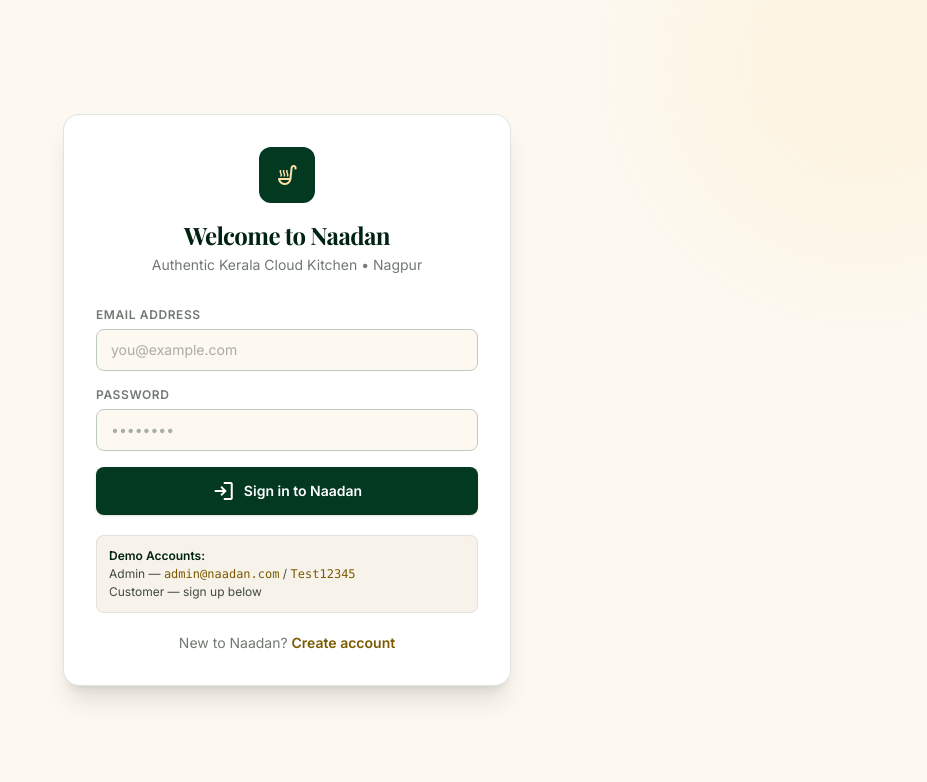
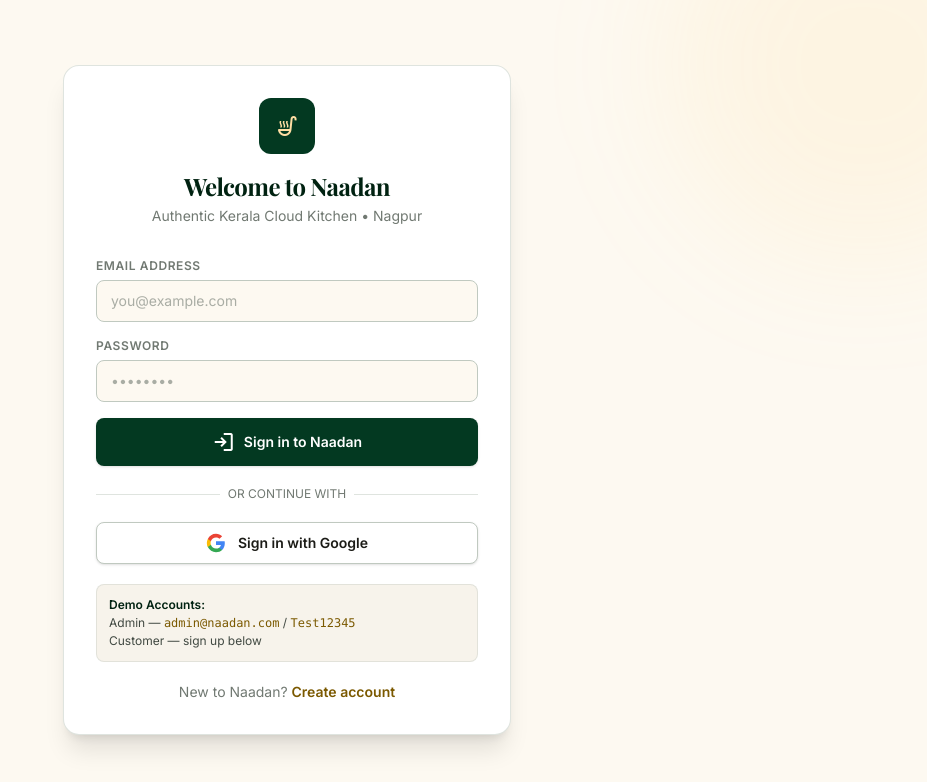
Before and after one commit to MOHD-TAHA-KHAN/naadan-platform, a Next.js app in the folder client/: page /login in a window 1280 px wide. Shown: the top 782 px of the page, without its empty margins (353-1280 px from the left). Built offline with nearby package versions, Linux system fonts and the light colour scheme; no server answers; a web font is replaced by a local one.

Commit message:
feat: complete oauth setup and resolve conflicts

```diff
--- a/client/src/actions/auth.ts
+++ b/client/src/actions/auth.ts
@@ -91,3 +91,7 @@
 export async function logoutAction() {
   await signOut({ redirectTo: "/login" })
 }
+
+export async function googleSignInAction() {
+  await signIn("google", { redirectTo: "/admin" })
+}
--- a/client/src/auth.config.ts
+++ b/client/src/auth.config.ts
@@ -12,7 +12,7 @@
     jwt({ token, user }) {
       if (user) {
         token.id = user.id
-        token.role = user.role as Role
+        token.role = (user.role as Role) ?? Role.USER
       }
       return token
     },
--- a/client/src/auth.ts
+++ b/client/src/auth.ts
@@ -1,13 +1,19 @@
 import NextAuth from "next-auth"
 import Credentials from "next-auth/providers/credentials"
+import Google from "next-auth/providers/google"
 import bcrypt from "bcryptjs"
 import { authConfig } from "./auth.config"
 import { prisma } from "@/lib/prisma"
 import { loginSchema } from "@/lib/validations/auth"
+import { Role } from "@/types/auth"
 
 export const { handlers, auth, signIn, signOut } = NextAuth({
   ...authConfig,
   providers: [
+    Google({
+      clientId: process.env.GOOGLE_CLIENT_ID,
+      clientSecret: process.env.GOOGLE_CLIENT_SECRET,
+    }),
     Credentials({
       name: "Credentials",
       credentials: {
@@ -37,4 +43,35 @@
       },
     }),
   ],
+  callbacks: {
+    ...authConfig.callbacks,
+    async signIn({ user, account }) {
+      if (account?.provider === "google" && user.email) {
+        try {
+          const existingUser = await prisma.user.findUnique({
+            where: { email: user.email.toLowerCase() },
+          })
+          if (!existingUser) {
+            const newUser = await prisma.user.create({
+              data: {
+                name: user.name || "Customer",
+                email: user.email.toLowerCase(),
+                password: "",
+                image: user.image,
+                role: Role.USER,
+              },
+            })
+            user.id = newUser.id
+            user.role = newUser.role
+          } else {
+            user.id = existingUser.id
+            user.role = existingUser.role
+          }
+        } catch (e) {
+          console.error("Error creating/linking Google user:", e)
+        }
+      }
+      return true
+    },
+  },
 })
--- a/client/src/components/auth/login-form.tsx
+++ b/client/src/components/auth/login-form.tsx
@@ -2,7 +2,8 @@
 
 import { useActionState } from "react"
 import Link from "next/link"
-import { loginAction, type ActionState } from "../../actions/auth"
+import { signIn } from "next-auth/react"
+import { loginAction, type ActionState } from "@/actions/auth"
 
 export function LoginForm() {
   const [state, formAction, isPending] = useActionState<ActionState | null, FormData>(
@@ -74,6 +75,43 @@
           </button>
         </form>
 
+        {/* Divider */}
+        <div className="relative my-5">
+          <div className="absolute inset-0 flex items-center">
+            <div className="w-full border-t border-[#c0c9c0]/50" />
+          </div>
+          <div className="relative flex justify-center text-xs uppercase">
+            <span className="bg-[#ffffff] px-2 text-[#717972]">Or continue with</span>
+          </div>
+        </div>
+
+        {/* Google Sign In */}
+        <button
+          type="button"
+          onClick={() => signIn("google", { redirectTo: "/admin" })}
+          className="w-full flex items-center justify-center gap-3 rounded-lg border border-[#c0c9c0] bg-white hover:bg-[#f7f3eb] px-4 py-2.5 text-sm font-semibold text-[#1c1c17] shadow-sm transition-all"
+        >
+          <svg className="h-5 w-5" viewBox="0 0 24 24">
+            <path
+              fill="#4285F4"
+              d="M22.56 12.25c0-.78-.07-1.53-.2-2.25H12v4.26h5.92c-.26 1.37-1.04 2.53-2.21 3.31v2.77h3.57c2.08-1.92 3.28-4.74 3.28-8.09z"
+            />
+            <path
+              fill="#34A853"
+              d="M12 23c2.97 0 5.46-.98 7.28-2.66l-3.57-2.77c-.98.66-2.23 1.06-3.71 1.06-2.86 0-5.29-1.93-6.16-4.53H2.18v2.84C3.99 20.53 7.7 23 12 23z"
+            />
+            <path
+              fill="#FBBC05"
+              d="M5.84 14.09c-.22-.66-.35-1.36-.35-2.09s.13-1.43.35-2.09V7.06H2.18C1.43 8.55 1 10.22 1 12s.43 3.45 1.18 4.94l2.85-2.22.81-.63z"
+            />
+            <path
+              fill="#EA4335"
+              d="M12 5.38c1.62 0 3.06.56 4.21 1.64l3.15-3.15C17.45 2.09 14.97 1 12 1 7.7 1 3.99 3.47 2.18 7.06l3.66 2.84c.87-2.6 3.3-4.52 6.16-4.52z"
+            />
+          </svg>
+          Sign in with Google
+        </button>
+
         {/* Credentials hint */}
         <div className="mt-5 rounded-lg bg-[#f7f3eb] p-3 text-xs text-[#414942] border border-[#c0c9c0]/40">
           <p className="font-semibold text-[#002211] mb-0.5">Demo Accounts:</p>
```
Also changed, not shown: 2 other files (tests, documents, lock files or other folders).
